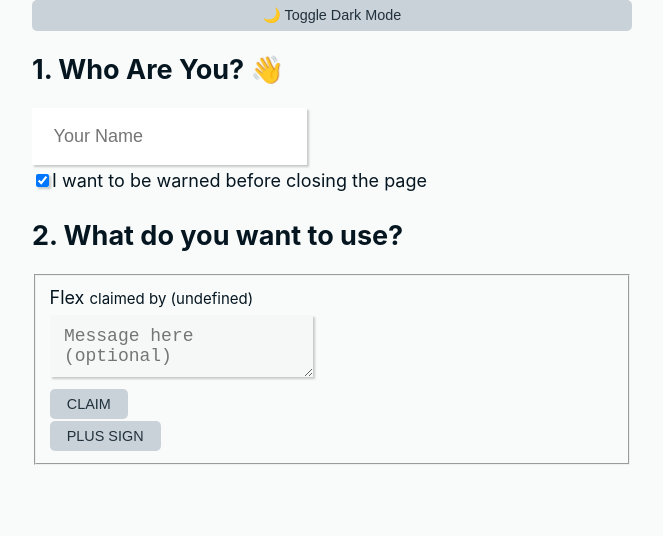
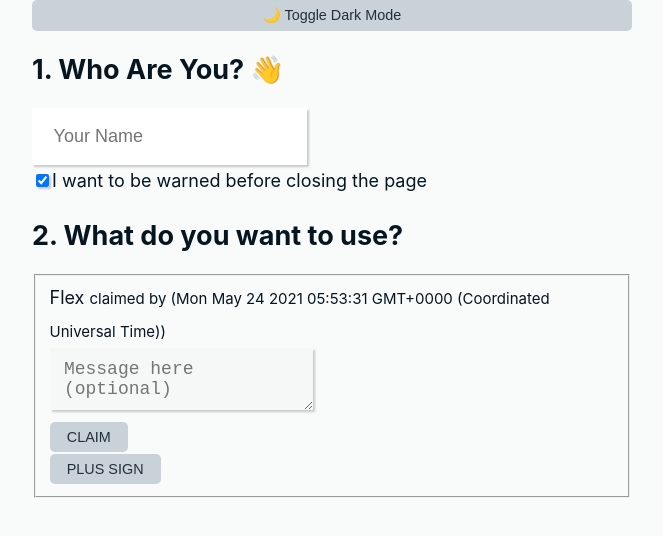
Before and after one commit to bozdoz/sharing-things, a Next.js app in the folder app/: page / in a window 1280 px wide. Shown: the top 536 px of the page, without its empty margins (308-971 px from the left). Built offline with nearby package versions, Linux system fonts and the light colour scheme.

Commit message:
adds zustand for state management

```diff
--- a/app/components/Usage.tsx
+++ b/app/components/Usage.tsx
@@ -1,24 +1,20 @@
-// TODO: Add Redux
-import { useEffect, useRef } from "react";
+import useStore from "hooks/useStore";
+
+const date = new Date();
 
 const Usage: React.FC = () => {
-  const date = useRef<Date>();
-
-  // added to useEffect to get around nextjs's server-side rendering
-  useEffect(() => {
-    date.current = new Date();
-  }, []);
+  const name = useStore((state) => state.name);
 
   return (
     <>
       <h2>2. What do you want to use? </h2>
-      <fieldset disabled>
+      <fieldset disabled={!name}>
         <div>
           <div>
             <div>
               Flex{" "}
               <small>
-                claimed by {name} ({`${date.current}`})
+                claimed by {name} ({`${date}`})
               </small>
             </div>
             <div>
--- a/app/hooks/useLocalStorage.ts
+++ b/app/hooks/useLocalStorage.ts
@@ -2,11 +2,11 @@ import { useEffect, useState } from "react";
 
 type JSONValue = string | undefined;
 
-const useLocalStorage = (
+const useLocalStorage = <T extends JSONValue>(
   key: string,
-  initialValue: JSONValue = undefined
-): [JSONValue, (a: JSONValue) => void] => {
-  const [storedValue, setStoredValue] = useState<JSONValue>();
+  initialValue: T = undefined as T
+): [T, (a: T) => void] => {
+  const [storedValue, setStoredValue] = useState<T>();
 
   // using useEffect to avoid next's server-side render
   useEffect(() => {
@@ -19,7 +19,7 @@ const useLocalStorage = (
     }
   }, [key, initialValue, storedValue]);
 
-  const setValue = (value: JSONValue) => {
+  const setValue = (value: T) => {
     try {
       setStoredValue(value);
       localStorage.setItem(key, JSON.stringify(value));
@@ -28,7 +28,7 @@ const useLocalStorage = (
     }
   };
 
-  return [storedValue, setValue];
+  return [storedValue as T, setValue];
 };
 
 export default useLocalStorage;
--- /dev/null
+++ b/app/hooks/useStore.ts
@@ -0,0 +1,25 @@
+import create from "zustand";
+import { persist } from "zustand/middleware";
+
+interface State {
+  name: string;
+  setName(name: string): void;
+  beWarned: boolean;
+  setBeWarned(beWarned: boolean): void;
+}
+
+const useStore = create<State>(
+  persist(
+    (set) => ({
+      name: "",
+      setName: (name: string) => set(() => ({ name })),
+      beWarned: true,
+      setBeWarned: (beWarned: boolean) => set(() => ({ beWarned })),
+    }),
+    {
+      name: "app-storage",
+    }
+  )
+);
+
+export default useStore;
--- a/app/package.json
+++ b/app/package.json
@@ -20,7 +20,8 @@
     "socket.io": "^4.1.2",
     "socket.io-client": "^4.1.2",
     "styled-components": "^5.3.0",
-    "swr": "^0.5.6"
+    "swr": "^0.5.6",
+    "zustand": "^3.5.1"
   },
   "devDependencies": {
     "@types/node": "^15.6.0",
--- a/app/pages/index.tsx
+++ b/app/pages/index.tsx
@@ -1,12 +1,14 @@
 //TODO: API for creating/updating users?
 
 import Usage from "components/Usage";
+import useStore from "hooks/useStore";
 import { useMemo } from "react";
-import useLocalStorage from "../hooks/useLocalStorage";
 
 const Home: React.FC = () => {
-  const [name, setName] = useLocalStorage("username");
-  const [beWarned, setBeWarned] = useLocalStorage("beWarned", "true");
+  const name = useStore((state) => state.name);
+  const setName = useStore((state) => state.setName);
+  const beWarned = useStore((state) => state.beWarned);
+  const setBeWarned = useStore((state) => state.setBeWarned);
   const UsageMemo = useMemo(() => {
     return <Usage />;
   }, []);
@@ -22,14 +24,15 @@ const Home: React.FC = () => {
           placeholder="Your Name"
           value={name || ""}
           onChange={(e) => setName(e.target.value)}
+          onFocus={(e) => e.target.select()}
         />
       </div>
       <div>
         <label>
           <input
             type="checkbox"
-            checked={beWarned === "true"}
-            onChange={(e) => setBeWarned(e.target.checked ? "true" : "false")}
+            checked={beWarned}
+            onChange={(e) => setBeWarned(e.target.checked)}
           />
           I want to be warned before closing the page
         </label>
```
Also changed, not shown: 1 other file (tests, documents, lock files or other folders).
